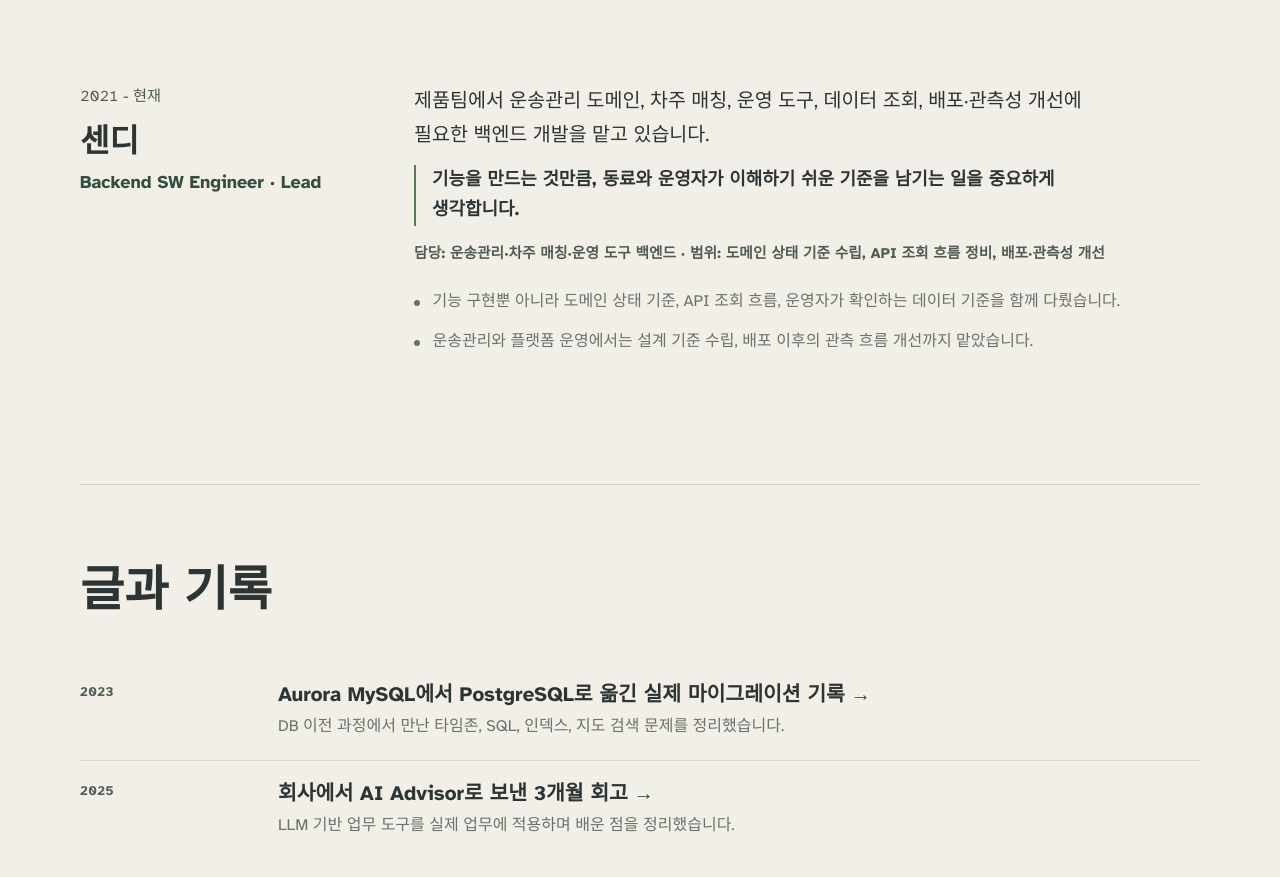
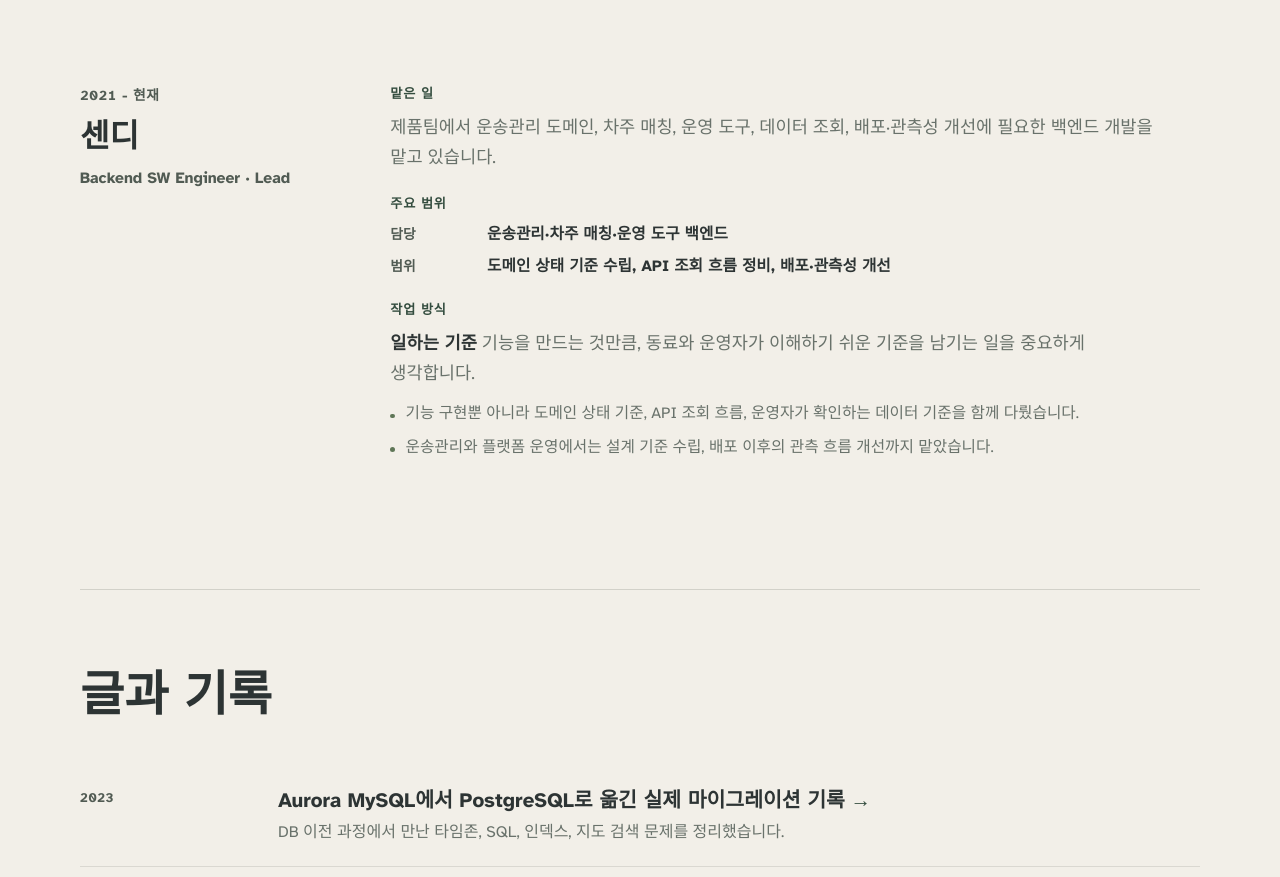
Before and after one commit to Tocktock/mystory-blog, an Astro site: page /career in a window 1280 px wide. Shown: the part 3378-4255 px from the top of the page. Built offline with nearby package versions, Linux system fonts and the light colour scheme; Astro itself is replaced by a stand-in of ours.

Commit message:
Simplify career timeline layout

```diff
--- a/src/components/career/CareerTimeline.astro
+++ b/src/components/career/CareerTimeline.astro
@@ -3,9 +3,7 @@ import { careerEntries, careerProfile } from '../../data/career';
 
 const entries = careerEntries.map((entry) => ({
   ...entry,
-  detailLine: entry.details
-    .flatMap((group) => group.items.map((item) => `${item.label}: ${item.value}`))
-    .join(' · '),
+  details: entry.details.flatMap((group) => group.items),
 }));
 ---
 
@@ -29,9 +27,28 @@ const entries = careerEntries.map((entry) => ({
             </span>
           </div>
           <div class="career-timeline__body">
-            <p class="career-timeline__summary">{entry.summary}</p>
-            <p class="career-timeline__principle">{careerProfile.workStyle}</p>
-            <p class="career-timeline__detail-line">{entry.detailLine}</p>
+            <section class="career-timeline__section">
+              <h4>맡은 일</h4>
+              <p>{entry.summary}</p>
+            </section>
+            <section class="career-timeline__section">
+              <h4>주요 범위</h4>
+              <dl class="career-timeline__facts">
+                {entry.details.map((detail) => (
+                  <div>
+                    <dt>{detail.label}</dt>
+                    <dd>{detail.value}</dd>
+                  </div>
+                ))}
+              </dl>
+            </section>
+            <section class="career-timeline__section">
+              <h4>작업 방식</h4>
+              <p>
+                <strong>일하는 기준</strong>
+                {' '}
+                {careerProfile.workStyle}
+              </p>
               {entry.highlights.length > 0 ? (
                 <ul>
                   {entry.highlights.map((highlight) => (
@@ -39,6 +56,7 @@ const entries = careerEntries.map((entry) => ({
                   ))}
                 </ul>
               ) : null}
+            </section>
           </div>
         </article>
       ))
@@ -65,7 +83,7 @@ const entries = careerEntries.map((entry) => ({
 
   .career-timeline__entry {
     display: grid;
-    grid-template-columns: minmax(17rem, 0.36fr) minmax(0, 1fr);
+    grid-template-columns: minmax(15rem, 0.32fr) minmax(0, 1fr);
     gap: clamp(1.5rem, 4vw, 4rem);
     padding: clamp(2rem, 5vw, 3rem) 0;
   }
@@ -75,9 +93,11 @@ const entries = careerEntries.map((entry) => ({
   }
 
   .career-timeline__meta p {
-    margin: 0 0 0.9rem;
+    margin: 0 0 0.75rem;
     color: var(--career-muted-strong);
-    font-size: 0.95rem;
+    font-size: 0.86rem;
+    font-weight: 800;
+    letter-spacing: 0.04em;
     font-variant-numeric: tabular-nums;
   }
 
@@ -91,55 +111,92 @@ const entries = careerEntries.map((entry) => ({
 
   .career-timeline__meta span {
     display: block;
-    margin-top: 0.35rem;
-    color: var(--career-accent-strong);
+    margin-top: 0.55rem;
+    color: var(--career-muted-strong);
+    font-size: 0.98rem;
     font-weight: 700;
+    line-height: 1.55;
+    word-break: keep-all;
   }
 
-  .career-timeline__summary {
-    max-width: 44rem;
-    margin: 0 0 0.75rem;
-    color: var(--career-ink);
-    font-size: clamp(1.08rem, 1.8vw, 1.22rem);
+  .career-timeline__body {
+    display: grid;
+    gap: 1.3rem;
+    max-width: 48rem;
+  }
+
+  .career-timeline__section {
+    display: grid;
+    margin: 0;
+    gap: 0.55rem;
+  }
+
+  .career-timeline__section h4 {
+    margin: 0;
+    color: var(--career-accent-strong);
+    font-size: 0.82rem;
+    font-weight: 900;
+    letter-spacing: 0.06em;
+    line-height: 1.45;
+  }
+
+  .career-timeline__section p {
+    margin: 0;
+    color: var(--career-muted);
+    font-size: clamp(1rem, 1.7vw, 1.1rem);
     line-height: 1.75;
     word-break: keep-all;
   }
 
-  .career-timeline__principle {
-    max-width: 44rem;
-    margin: 0 0 1rem;
-    padding-left: 1rem;
-    border-left: 2px solid var(--career-accent);
+  .career-timeline__section p strong {
     color: var(--career-ink);
-    font-size: clamp(1rem, 1.7vw, 1.12rem);
-    font-weight: 700;
-    line-height: 1.7;
-    word-break: keep-all;
+    font-weight: 900;
   }
 
-  .career-timeline__detail-line {
-    max-width: 48rem;
-    margin: 0 0 1.35rem;
+  .career-timeline__facts {
+    display: grid;
+    gap: 0.45rem;
+    margin: 0;
+  }
+
+  .career-timeline__facts div {
+    display: grid;
+    grid-template-columns: 5.25rem minmax(0, 1fr);
+    gap: 0.8rem;
+    align-items: baseline;
+  }
+
+  .career-timeline__facts dt {
+    margin: 0;
     color: var(--career-muted-strong);
-    font-size: 0.92rem;
-    font-weight: 700;
-    line-height: 1.65;
+    font-size: 0.86rem;
+    font-weight: 900;
+    line-height: 1.55;
+  }
+
+  .career-timeline__facts dd {
+    margin: 0;
+    color: var(--career-ink);
+    font-size: 0.98rem;
+    font-weight: 800;
+    line-height: 1.6;
+    word-break: keep-all;
   }
 
   .career-timeline ul {
     display: grid;
-    gap: 0.75rem;
-    margin: 0;
+    gap: 0.45rem;
+    margin: 0.15rem 0 0;
     padding: 0;
     list-style: none;
   }
 
   .career-timeline li {
     position: relative;
-    padding-left: 1.15rem;
+    padding-left: 0.95rem;
     color: var(--career-muted);
-    font-size: 1rem;
-    line-height: 1.75;
+    font-size: 0.98rem;
+    line-height: 1.68;
     word-break: keep-all;
   }
 
@@ -147,8 +204,8 @@ const entries = careerEntries.map((entry) => ({
     position: absolute;
     top: 0.78em;
     left: 0;
-    width: 0.35rem;
-    height: 0.35rem;
+    width: 0.28rem;
+    height: 0.28rem;
     border-radius: 999px;
     background: var(--career-accent);
     content: '';
@@ -162,5 +219,10 @@ const entries = careerEntries.map((entry) => ({
     .career-timeline__entry {
       gap: 1.25rem;
     }
+
+    .career-timeline__facts div {
+      grid-template-columns: 1fr;
+      gap: 0.1rem;
+    }
   }
 </style>
```
Lines whose indentation alone changed are shown as unchanged.
